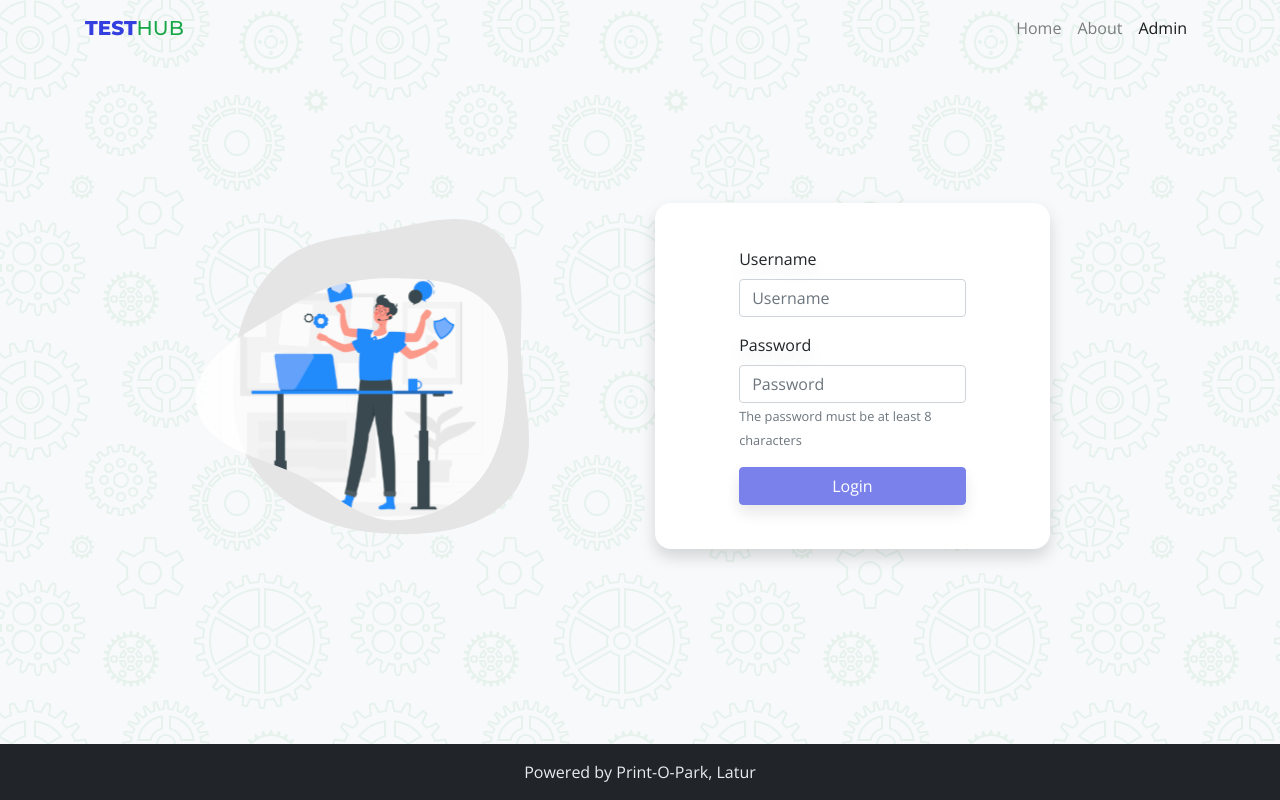
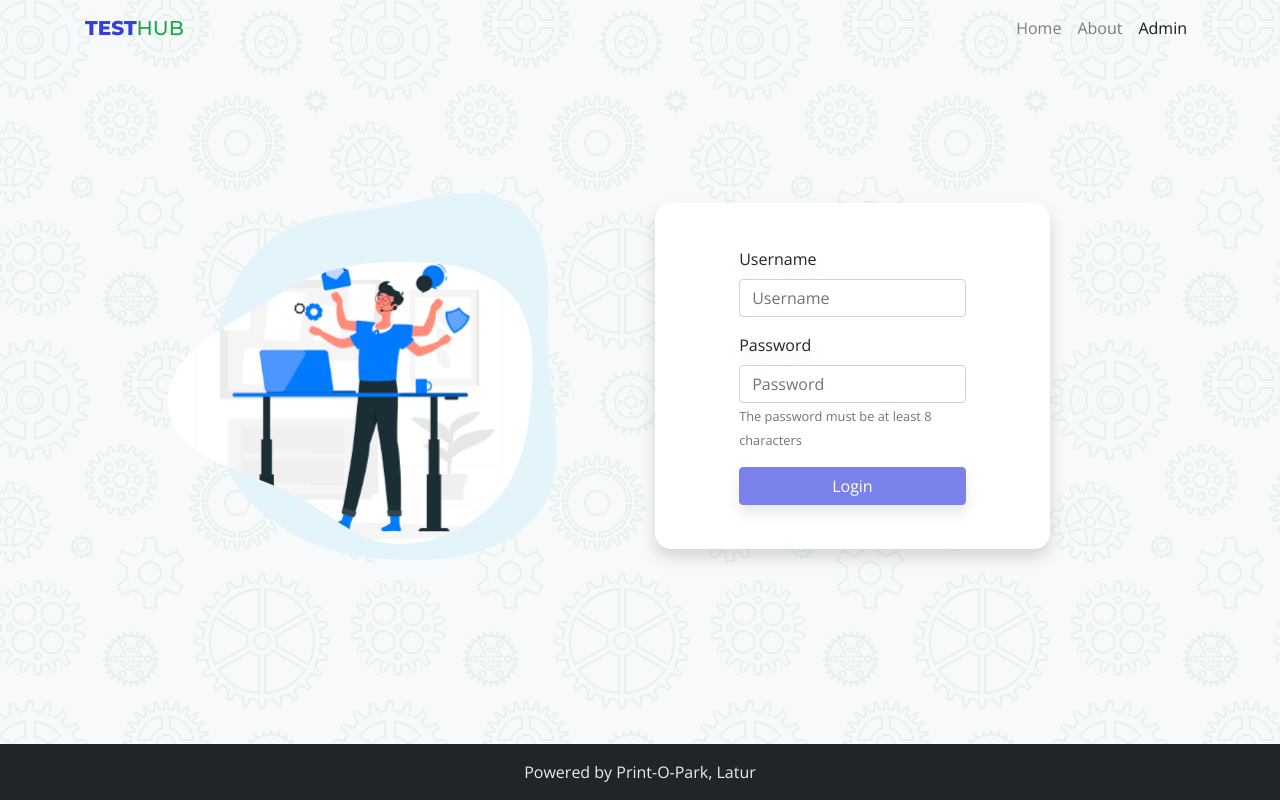
Before and after one commit to 3atharvkurdukar/testhub, a React (Create React App) app: page /login in a window 1280 px wide. Built offline with nearby package versions, Linux system fonts and the light colour scheme; what aws-amplify would draw is missing.

Commit message:
Minor UI improvements

```diff
--- a/src/containers/Auth/AdminLogin/AdminLogin.module.css
+++ b/src/containers/Auth/AdminLogin/AdminLogin.module.css
@@ -10,7 +10,7 @@
     align-items: center;
     background-image: url('../../../assets/images/adminLoginHero.svg');
     background-repeat: no-repeat;
-    background-size: 60%;
+    background-size: 70%;
     background-position: center center;
   }
 }
--- a/src/containers/Practice/Practice.module.css
+++ b/src/containers/Practice/Practice.module.css
@@ -2,7 +2,7 @@
   border-radius: 1em;
   border: none;
   box-shadow: 0.25em 0.5em 1em rgba(0, 0, 0, 0.15);
-  margin: auto;
+  margin: 1em auto;
   padding: 1em;
   min-height: 80vh;
 }
--- a/src/containers/Review/Review.module.css
+++ b/src/containers/Review/Review.module.css
@@ -2,7 +2,7 @@
   border-radius: 1em;
   border: none;
   box-shadow: 0.25em 0.5em 1em rgba(0, 0, 0, 0.15);
-  margin: auto;
+  margin: 1em auto;
   padding: 1em;
   min-height: 80vh;
 }
```
Also changed, not shown: src/assets/images/adminLoginHero.svg.
